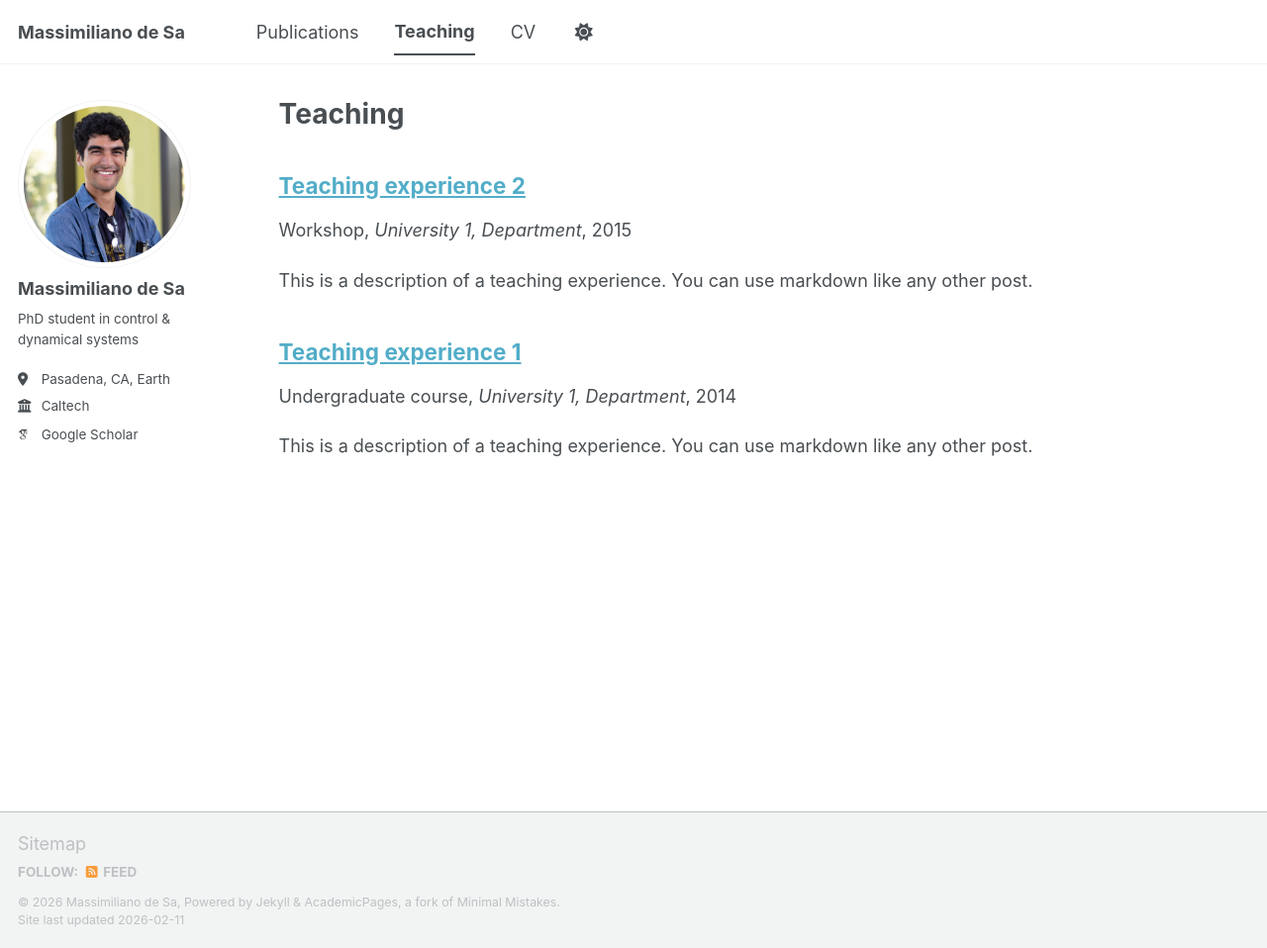
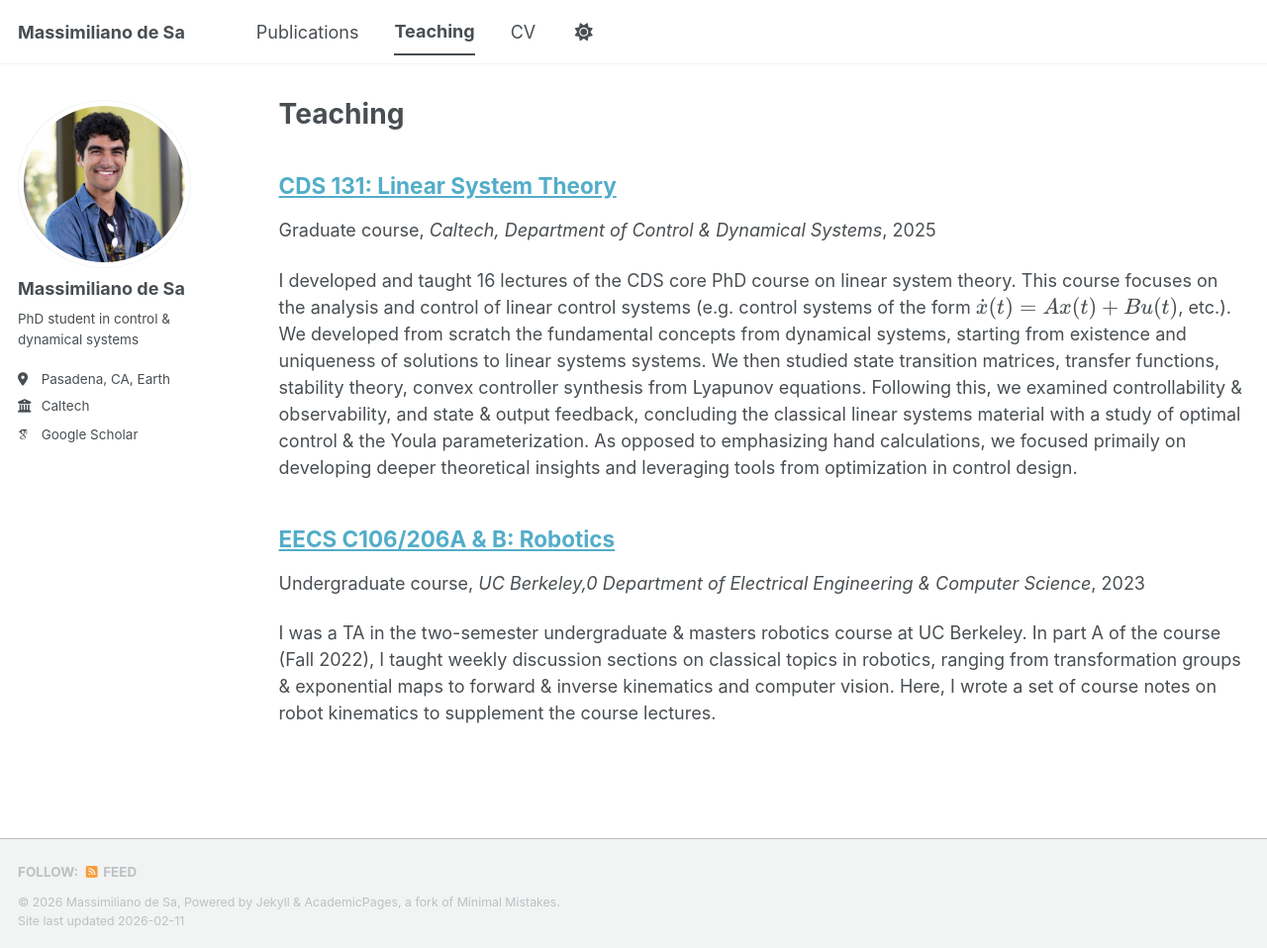
Before and after one commit to mzdesa/mzdesa.github.io, a Jekyll site: the page built from _pages/teaching.html, in a window 1280 px wide and 958 px high. Shown: the whole window at 99% size. Built offline with Jekyll 4.4.1, drawn with Linux system fonts in a browser that asks for light colours; some web fonts are replaced; a script bundle is joined from its source files by our own code; library files that are not in the unit come from our copies.

Commit message:
Added teaching

```diff
--- a/_includes/footer/custom.html
+++ b/_includes/footer/custom.html
@@ -1,6 +1,6 @@
 <!-- start custom footer snippets -->
 
-<a href="/sitemap/">Sitemap</a>
+<!-- <a href="/sitemap/">Sitemap</a> -->
 
 <!-- Support for MatJax -->
 <script defer src="https://cdnjs.cloudflare.com/polyfill/v3/polyfill.min.js?features=es6"></script>
--- a/_pages/publications.html
+++ b/_pages/publications.html
@@ -6,7 +6,7 @@ author_profile: true
 ---
 
 {% if site.author.googlescholar %}
-  <div class="wordwrap">You can also find my articles on <a href="{{site.author.googlescholar}}">my Google Scholar profile</a>.</div>
+  <div class="wordwrap">You can find my articles on <a href="{{site.author.googlescholar}}">my Google Scholar profile</a>.</div>
 {% endif %}
 
 {% include base_path %}
--- a/_teaching/2014-spring-teaching-1.md
+++ /dev/null
@@ -1,20 +0,0 @@
----
-title: "Teaching experience 1"
-collection: teaching
-type: "Undergraduate course"
-permalink: /teaching/2014-spring-teaching-1
-venue: "University 1, Department"
-date: 2014-01-01
-location: "City, Country"
----
-
-This is a description of a teaching experience. You can use markdown like any other post.
-
-Heading 1
-======
-
-Heading 2
-======
-
-Heading 3
-======
--- a/_teaching/2015-spring-teaching-2.md
+++ /dev/null
@@ -1,20 +0,0 @@
----
-title: "Teaching experience 2"
-collection: teaching
-type: "Workshop"
-permalink: /teaching/2015-spring-teaching-1
-venue: "University 1, Department"
-date: 2015-01-01
-location: "City, Country"
----
-
-This is a description of a teaching experience. You can use markdown like any other post.
-
-Heading 1
-======
-
-Heading 2
-======
-
-Heading 3
-======
--- /dev/null
+++ b/_teaching/2023-spring-teaching.md
@@ -0,0 +1,19 @@
+---
+title: "EECS C106/206A & B: Robotics"
+collection: teaching
+type: "Undergraduate course"
+permalink: /teaching/2023-spring-teaching
+venue: "UC Berkeley,0 Department of Electrical Engineering & Computer Science"
+date: 2023-01-01
+location: "Berkeley, CA"
+---
+
+I was a TA in the two-semester undergraduate & masters robotics course at UC Berkeley. In part A of the course (Fall 2022), I taught weekly discussion sections on classical topics in robotics, ranging from transformation groups & exponential maps to forward & inverse kinematics and computer vision. Here, I wrote a set of course notes on robot kinematics to supplement the course lectures.
+
+In part B of the course (Spring 2023), I taught weekly discussion sections on introductory nonlinear control, nonholonomic planning, and optimization-based control. Here, I wrote bi-weekly assignments consisting both of theoretical and computational questions. Additionally, I created a new hardware & software lab on safety-critical control for multi-agent systems. In simulation, students were tasked with designing control barrier function-based controllers for swarms of robots to avoid collisions with one another. Then, students were tasked with implementing their controllers on hardware on the Turtlebot platform, using lidar sensors to detect obstacles. In this course, I also wrote a set of notes, introducing the basic concepts of nonlinear control, planning, and estimation to students at the advanced undergraduate and beginning graduate level.
+
+[Discussion recordings for part A][https://www.youtube.com/playlist?list=PLU2v_5UVjn7c-jrBiwgqGqW6vDAw0TARN]
+[Lecture notes for part A][https://ucb-ee106.github.io/ee106a_jupyterbook/intro.html]
+
+[Discussion recordings for part B][https://www.youtube.com/playlist?list=PLU2v_5UVjn7dQRsw4Ld4ycMXk4AxsQP2V]
+[Lecture notes for part B][https://drive.google.com/file/d/1uzjuJoI9FDZhqb9qeefpOhM-Egl7NNdm/view?usp=sharing]
--- /dev/null
+++ b/_teaching/2025-winter-teaching.md
@@ -0,0 +1,18 @@
+---
+title: "CDS 131: Linear System Theory"
+collection: teaching
+type: "Graduate course"
+permalink: /teaching/2025-winter-teaching
+venue: "Caltech, Department of Control & Dynamical Systems"
+date: 2025-01-01
+location: "Pasadena, CA"
+---
+
+I developed and taught 16 lectures of the CDS core PhD course on linear system theory. This course focuses on the analysis and control of linear control systems (e.g. control systems of the form \\(\dot x(t) = Ax(t) + Bu(t)\\), etc.). We developed from scratch the fundamental concepts from dynamical systems, starting from existence and uniqueness of solutions to linear systems systems. We then studied state transition matrices, transfer functions, stability theory, convex controller synthesis from Lyapunov equations. Following this, we examined controllability & observability, and state & output feedback, concluding the classical linear systems material with a study of optimal control & the Youla parameterization. As opposed to emphasizing hand calculations, we focused primaily on developing deeper theoretical insights and leveraging tools from optimization in control design.
+
+I also developed weekly course assignments reinforcing the theory we covered in lecture, as well as a set of comprehensive lecture notes on linear system theory. Further, I recorded a large number of lectures, which are freely available online.
+
+I was fortunate to receive the Caltech graduate Excellence in Teaching award for my work on the course.
+
+[Course Website][https://controldynsys.github.io/131-wi25site/]
+[Recorded Lectures][https://www.youtube.com/playlist?list=PLU2v_5UVjn7d6-pFEjqvXhI0fE83DfncU]
```
